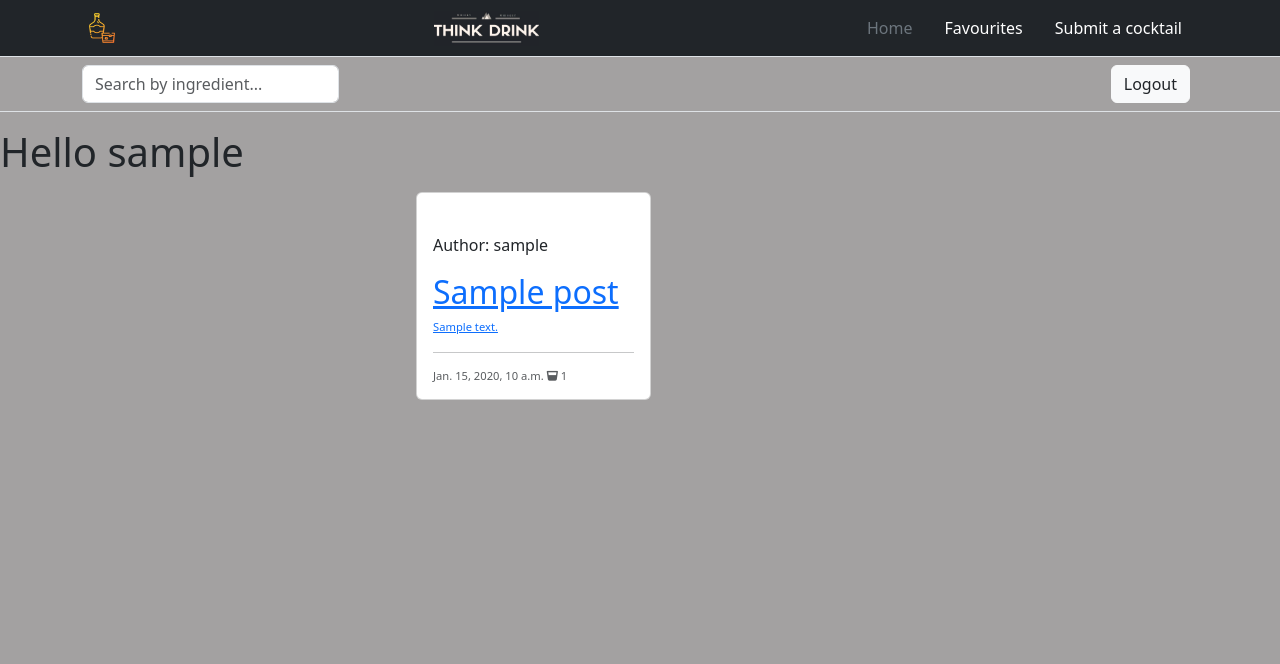
After one commit to caketaster/I-Think-Therefore-I-Drink, a Django app: page /favourites/ in a window 1280 px wide. The commit adds this page. Shown: the top 664 px of the page. Run offline with Django 3.2, Linux system fonts and the light colour scheme; a user stored in the database is signed in; tables that the repository leaves empty hold one stand-in row (values such as "Sample post"); some libraries are stand-ins or nearby versions.

Commit message:
Hook up Favourites button, attempt to fix Favouriting icons

```diff
--- a/recipe/views.py
+++ b/recipe/views.py
@@ -51,6 +51,16 @@ def CreatePost(request):
 
     return render(request, 'createpost.html', {'form': form})
 
+def Favourites(request):
+    favourites = Post.objects.filter(favourites=request.user)
+    return render(request, 'user.html', {'favourites': favourites})
+
+def AddFavourites(request, post_id):
+    post = get_object_or_404(Post, pk=post_id)
+    post.favourites.add(request.user)
+    return render(request, 'user.html')
+
+
 # class CreatePost(LoginRequiredMixin, generic.CreateView):
 
 #     model = Post
--- a/templates/base.html
+++ b/templates/base.html
@@ -45,13 +45,8 @@
                                         Home
                                     </a>
                                 </li>
-                                <!-- <li>
-                                    <a href="#" class="nav-link text-white">
-                                        Cocktails
-                                    </a>
-                                </li> -->
                                 <li>
-                                    <a href="#" class="nav-link text-white">
+                                    <a href="{% url 'favourites' %}" class="nav-link text-white">
                                         Favourites
                                     </a>
                                 </li>
--- a/templates/index.html
+++ b/templates/index.html
@@ -32,7 +32,7 @@
                                 <p class="card-text">{{ post.description }}</p>
                             </a>
                             <hr />
-                            <p class="card-text text-muted h6">{{ post.created_on}} <i class="fa-solid fa-whiskey-glass"></i>
+                            <p class="card-text text-muted h6">{{ post.created_on}} <a href="{% url 'addfavourites' id=post.id %}" class="fa-solid fa-whiskey-glass"></a>
                                 {{ post.number_of_favourites }}</p>
                         </div>
                     </div>
--- /dev/null
+++ b/templates/user.html
@@ -0,0 +1,43 @@
+{% extends "base.html" %}
+
+{% block content %}
+
+{% if user.is_authenticated %}
+<h1>Hello {{ user.get_username }} </h1>
+<div class="col-10 mt-3 left">
+    <div class="row justify-content-center mx-3">
+        {% for post in favourites %}
+
+        <div class="col-sm-10 col-md-5 col-lg-4 col-xl-3">
+            <div class="card mb-4">
+                <div class="card-body">
+                    <div class="image-container">
+                        <!-- need to sort out where my images are going exactly -->
+                        {% if "placeholder" in post.featured_image.url %}
+                        <img class="card-img-top"
+                            src="https://external-content.duckduckgo.com/iu/?u=https%3A%2F%2Ftse1.mm.bing.net%2Fth%3Fid%3DOIP.xYgnlEJ1sM5_6qk9QQMw8gHaE8%26pid%3DApi&f=1&ipt=ded1d03eefc8ac98fcb51a6f8f85b89c23017ef3de360f619d2a724d92f12818&ipo=images">
+                        {% else %}
+                        <img class="card-img-top" src=" {{ post.featured_image.url }}">
+                        {% endif %}
+                        <div class="image-flash">
+                            <p class="author">Author: {{ post.author }}</p>
+                        </div>
+                    </div>
+                    <a href="{% url 'post_detail' post.slug %}" class="post-link">
+                        <h2 class="card-title">{{ post.title }}</h2>
+                        <!-- Changed from excerpt -->
+                        <p class="card-text">{{ post.description }}</p>
+                    </a>
+                    <hr />
+                    <p class="card-text text-muted h6">{{ post.created_on}} <i class="fa-solid fa-whiskey-glass"></i>
+                        {{ post.number_of_favourites }}</p>
+                </div>
+            </div>
+        </div>
+        {% endfor %}
+    </div>
+</div>
+{% endif %}
+
+
+{% endblock %}
--- a/thinkdrink/urls.py
+++ b/thinkdrink/urls.py
@@ -24,6 +24,8 @@ urlpatterns = [
     path('recipe/', include('recipe.urls'), name='recipe_urls'),
     path('accounts/', include('allauth.urls')),
     path('submitcocktail/', views.CreatePost, name='submitcocktail'),
+    path('favourites/', views.Favourites, name='favourites'),
+    path('addfavourites/<int:post_id>/', views.AddFavourites, name='addfavourites'),
     # path('403', views.Page403.as_view(), name='403'),
     # path('404', views.Page404.as_view(), name='404'),
     # path('500', views.Page500.as_view(), name='500'),
```
Also changed, not shown: thinkdrink/settings.py (+5 -5 lines).
